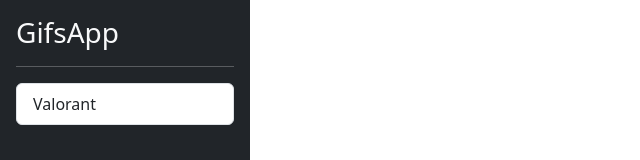
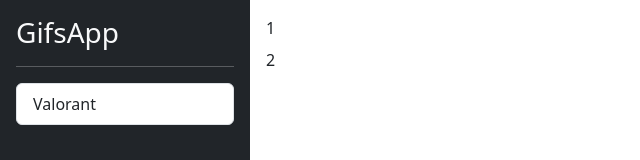
Before and after one commit to relicary/gifs-app, an Angular app: page / in a window 1280 px wide. Shown: the top 160 px of the page, without its empty margins (0-640 px from the left). Built offline with nearby package versions, Linux system fonts and the light colour scheme.

Commit message:
Added HTML content to the HomePage component
Refs #1

```diff
--- a/src/app/app.component.html
+++ b/src/app/app.component.html
@@ -2,5 +2,5 @@
 <!-- Sidebar -->
 <shared-sidebar></shared-sidebar>
 <!-- Home Page-->
-
+<gifs-home-page></gifs-home-page>
 </div>
--- a/src/app/gifs/gifs.module.ts
+++ b/src/app/gifs/gifs.module.ts
@@ -8,6 +8,9 @@ import { HomePageComponent } from './pages/home/home-page.component';
   ],
   imports: [
     CommonModule
+  ],
+  exports: [
+    HomePageComponent
   ]
 })
 export class GifsModule { }
--- a/src/app/gifs/pages/home/home-page.component.html
+++ b/src/app/gifs/pages/home/home-page.component.html
@@ -1 +1,10 @@
-<p>home-page works!</p>
+<div class="row p-3">
+  <div class="col-12">
+    <!-- Search -->
+    1
+  </div>
+  <div class="col-12 pt-2">
+    <!-- Gif's List-->
+    2
+  </div>
+</div>
```
